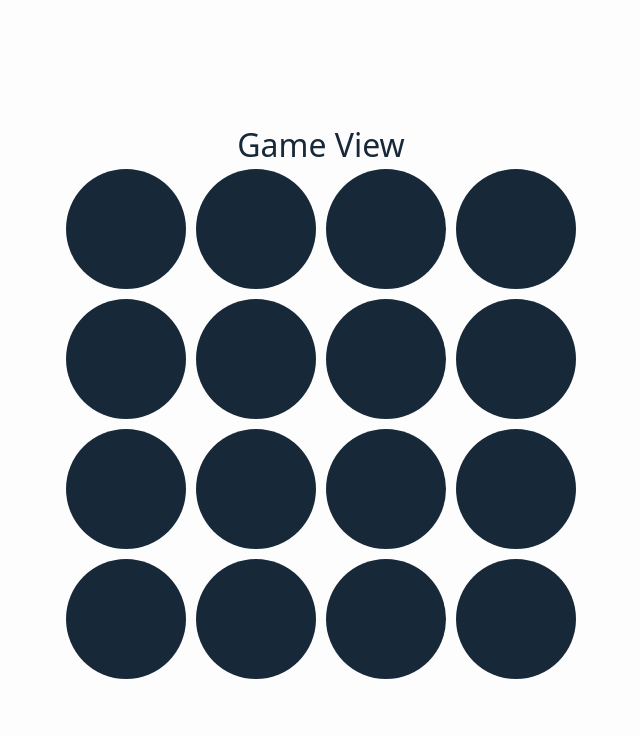
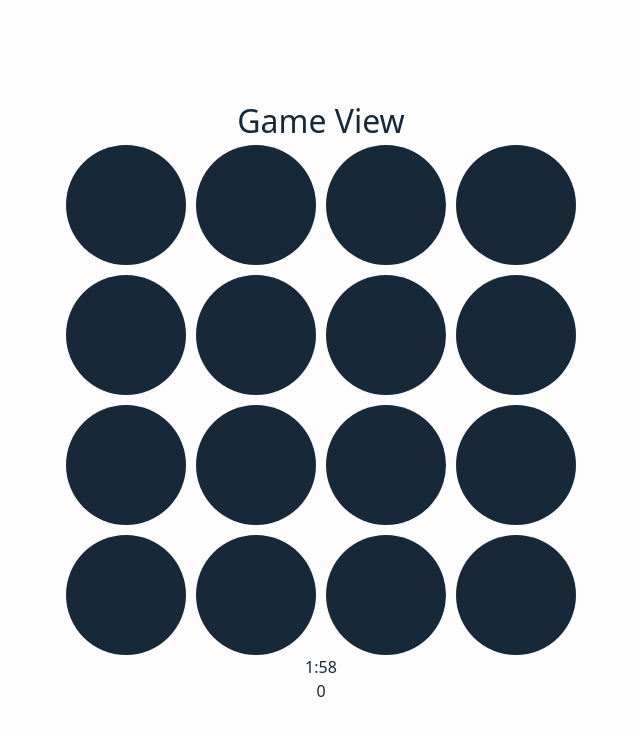
Before and after one commit to anttiromppanen/fm_memory_game, a React (Vite) app: page / in a window 1280 px wide. Both pictures are taken after a click on the button "Start Game". Shown: the top 736 px of the page, without its empty margins (319-959 px from the left). Built offline with nearby package versions, Linux system fonts and the light colour scheme.

Commit message:
added countdown timer & pairs guessed

```diff
--- a/package.json
+++ b/package.json
@@ -13,6 +13,7 @@
   },
   "dependencies": {
     "react": "^19.1.0",
+    "react-countdown": "^2.3.6",
     "react-dom": "^19.1.0",
     "zustand": "^5.0.6"
   },
--- /dev/null
+++ b/src/components/CountdownTimer.tsx
@@ -0,0 +1,24 @@
+import Countdown from "react-countdown";
+
+const renderer = ({
+	minutes,
+	seconds,
+}: {
+	minutes: number;
+	seconds: number;
+}) => {
+	// Format seconds to always have two digits
+	const formattedSeconds = seconds.toString().padStart(2, "0");
+
+	return (
+		<span>
+			{minutes}:{formattedSeconds}
+		</span>
+	);
+};
+
+function CountdownTimer() {
+	return <Countdown date={Date.now() + 10_000 * 6 * 2} renderer={renderer} />;
+}
+
+export default CountdownTimer;
--- a/src/views/GameView/GameGrid.tsx
+++ b/src/views/GameView/GameGrid.tsx
@@ -18,6 +18,7 @@ function GameGrid() {
 			playerGuesses.length === 2 &&
 			playerGuesses[0][2] === playerGuesses[1][2] // check if first & second guess values are equal
 		) {
+			// Pair found successfull
 			const [firstGuessI, firstGuessJ, _firstValue] = playerGuesses[0];
 			const [secondGuessI, secondGuessJ, _secondValue] = playerGuesses[1];
 			addGuessedPair(firstGuessI, firstGuessJ, secondGuessI, secondGuessJ);
--- a/src/views/GameView/GameView.tsx
+++ b/src/views/GameView/GameView.tsx
@@ -1,11 +1,19 @@
 import Container from "../../components/Container";
+import CountdownTimer from "../../components/CountdownTimer";
+import usePairGuessStateStore from "../../store/pairGuessStateStore";
 import GameGrid from "./GameGrid";
 
 function GameView() {
+	const { guessedPairsTotal } = usePairGuessStateStore();
+
 	return (
 		<Container>
 			<h1>Game View</h1>
 			<GameGrid />
+			<CountdownTimer />
+			<div>
+				<span>{guessedPairsTotal}</span>
+			</div>
 		</Container>
 	);
 }
```
Also changed, not shown: src/helpers/gameLogic.ts (added, +11 -0 lines), 1 other file (tests, documents, lock files or other folders).
